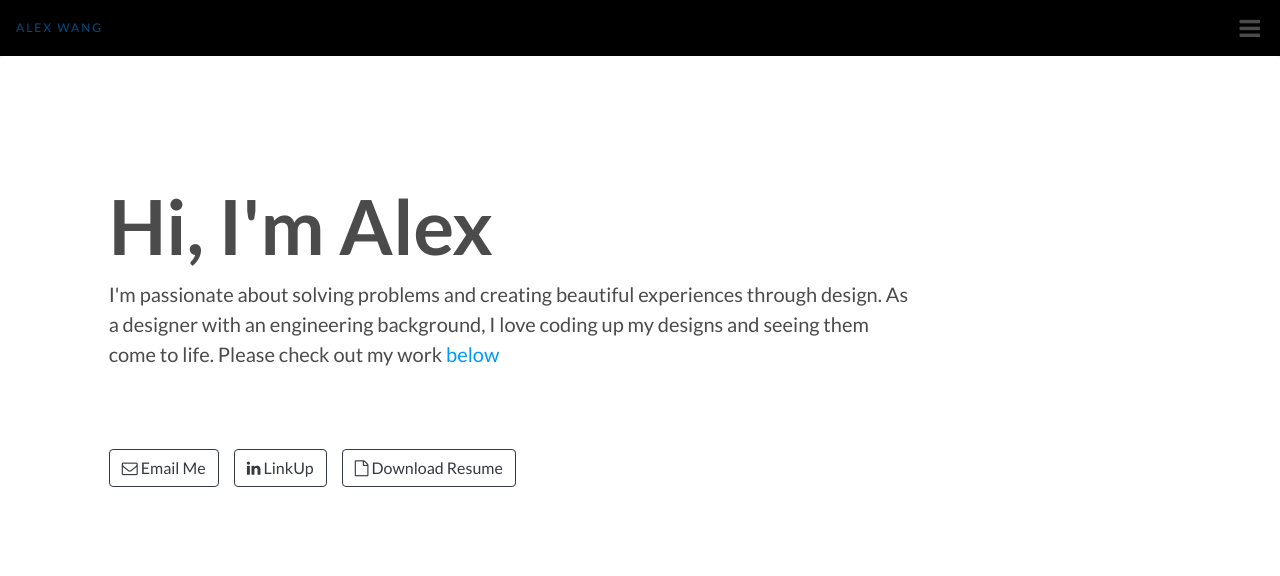
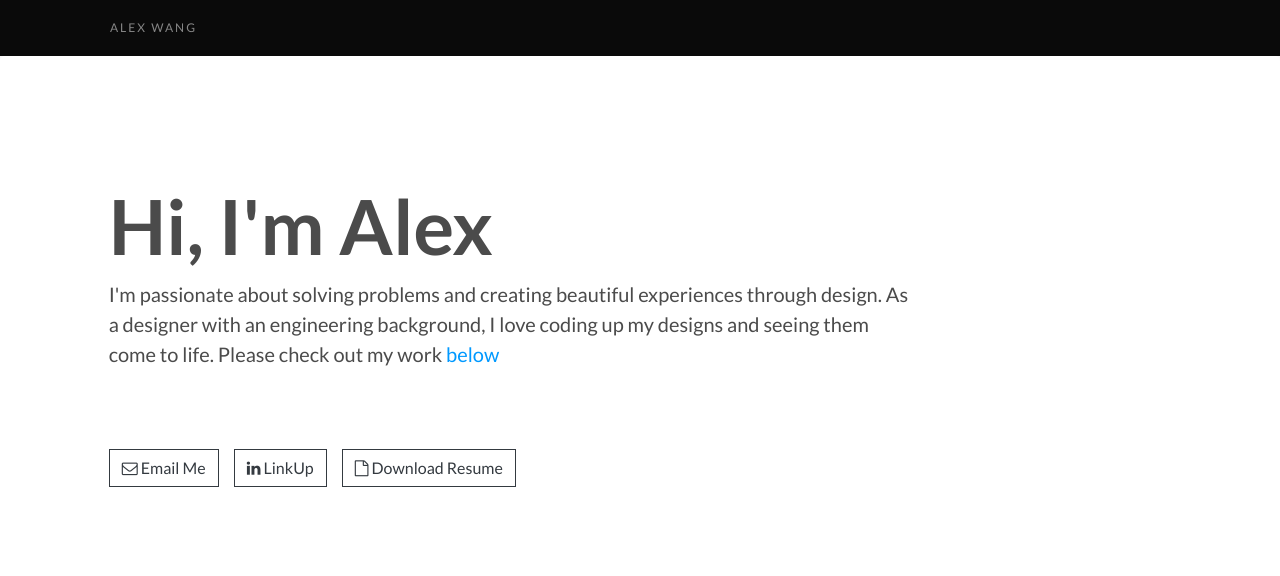
Before and after one commit to awanger/awanger.github.io, a Jekyll site: the page built from index.html, in a window 1280 px wide. Shown: the top 576 px of the page. Built offline with Jekyll 4.4.1, drawn with Linux system fonts in a browser that asks for light colours.

Commit message:
Revert "Add custom style for navbar"
This reverts commit 9930ab2173025be1b1177d735992b7f5205dd780.

```diff
--- a/_includes/header.html
+++ b/_includes/header.html
@@ -1,13 +1,5 @@
-<header>
-  <label class="hamburger" for="toggle"><i class="fa fa-bars"></i></label>
-  <nav>
+<nav class="navbar navbar-expand-lg navbar-dark bg-dark">
+  <div class="container">
     <a class="navbar-brand" href={% link index.html %}>Alex Wang</a>
-    <input type="checkbox" id="toggle">
-    <ul class="nav-links">
-      <li><a href="">Home</a></li>
-      <li><a href="">Work</a></li>
-      <li><a href="">About</a></li>
-      <li><a href="">Contact</a></li>
-    </ul>
-  </nav>
-</header>
+  </div>
+</nav>
--- a/assets/css/custom.css
+++ b/assets/css/custom.css
@@ -1,11 +1,8 @@
 @import url('https://fonts.googleapis.com/css?family=Lato:300,400,700,900&display=swap');
-* {
-    box-sizing: border-box;
-    padding: 0;
-    margin: 0;
-}
 
 /* Override some Bootstrap grid system stuff */
+
+/* you might need to make this selector more specific */
 .col-md-6 {
     padding-right: 0px;
     padding-left: 0px;
@@ -59,48 +56,6 @@ a {
     max-width: 800px;
 }
 
-header {
-    background-color: #000;
-}
-
-.hamburger {
-    position: absolute;
-    top: 10px;
-    right: 20px;
-    cursor: pointer;
-    font-size: 24px;
-}
-
-nav {
-    z-index: 999;
-    padding: 0.5rem 1rem;
-}
-
-nav ul {
-    /* display: flex;
-    justify-content: space-between; */
-    list-style-type: none;
-    margin: 15px auto;
-    display: none;
-}
-
-nav > ul > li {
-    text-align: center;
-    margin-bottom: 2em;
-}
-
-/* Visually hide the toggle */
-#toggle {
-    position: absolute;
-    top: -100px;
-    left: -100px;
-    display: none;
-}
-
-#toggle:checked + ul {
-    display:block;
-}
-
 .navbar-brand {
     font-size: 12px;
     text-transform: uppercase;
@@ -137,6 +92,7 @@ nav > ul > li {
 
 .btn {
     margin-right: 12px;
+    border-radius: 0;
 }
 
 /* Content */
```
